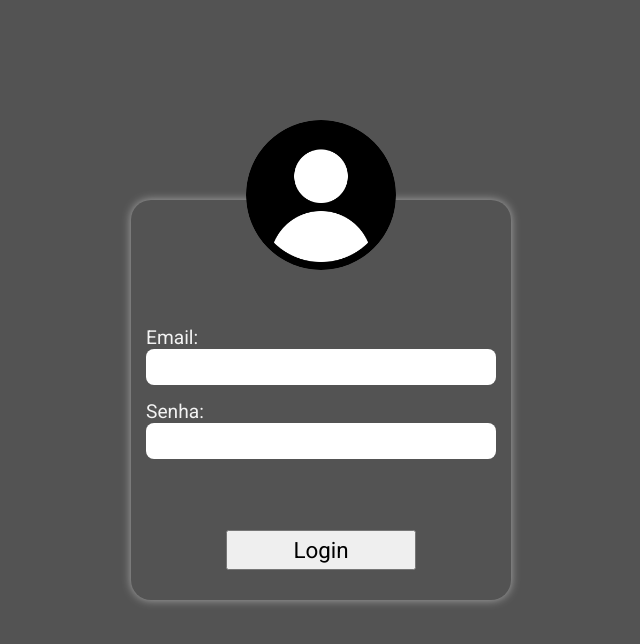
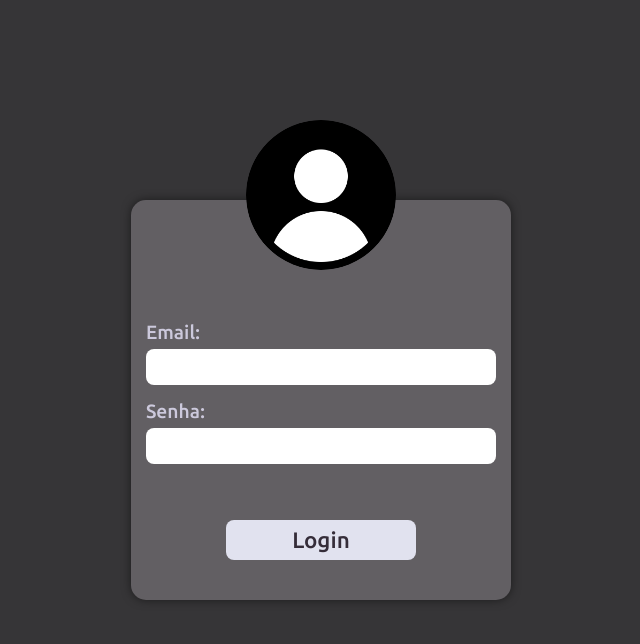
Before and after one commit to Jean-Domingues/form-login, a React (Create React App) app: page / in a window 1280 px wide. Shown: the top 644 px of the page, without its empty margins (319-959 px from the left). Built offline with nearby package versions, Linux system fonts and the light colour scheme.

Commit message:
Finalizando estilização form login

```diff
--- a/src/components/FormLogin/styles.js
+++ b/src/components/FormLogin/styles.js
@@ -8,11 +8,13 @@ export const UserPhoto = styled.header`
   img {
     border-radius: 50%;
     width: 150px;
-    transform: translateX(-50%)
+    transform: translateX(-50%);
   }
 `;
 
 export const FormContainer = styled.form`
+  background-color: var(--bg-secondary);
+
   display: flex;
   flex-direction: column;
   position: relative;
@@ -22,8 +24,8 @@ export const FormContainer = styled.form`
   height: 400px;
   width: 380px;
 
-  border-radius: 20px;
-  box-shadow: 0 0 10px rgba(255, 255, 255, 0.5);
+  border-radius: 15px;
+  box-shadow: 0 0 10px rgba(0, 0, 0, 0.5);
 
   form {
     display: flex;
@@ -38,6 +40,7 @@ export const FormContainer = styled.form`
 
     input {
       margin-bottom: 15px;
+      margin-top: 5px;
       padding: 8px;
       font-size: 1.2rem;
 
@@ -53,9 +56,15 @@ export const FormContainer = styled.form`
       height: 40px;
 
       position: absolute;
-      bottom: 30px;
+      bottom: 40px;
 
-      font: 1.4rem 'Roboto', sans-serif;
+      border: none;
+      border-radius: 8px;
+      font: 1.4rem 'Ubuntu', sans-serif;
+    }
+
+    button:hover {
+      filter: brightness(0.9);
     }
   }
 `;
--- a/src/style/GlobalStyles.js
+++ b/src/style/GlobalStyles.js
@@ -8,16 +8,32 @@ const GlobalStyles = createGlobalStyle`
     outline: 0;
   }
 
+  :root {
+    --bg-primary: #363537;
+    --bg-secondary: #625F63;
+    --text: #CCC9DC;
+    --title: #f3f3f3;
+    --dark-text: #352D39;
+    --primary: #324A5F;
+    --secondary: #E1E2EF;
+  }
+
   html, body, #root {
     height: 100vh;
   }
 
+  button {
+    background-color: var(--secondary);
+    color: var(--dark-text);
+    cursor: pointer;
+  }
+
   body {
     font-size: 62.5%; // 1rem = 10px
-    background-color: #535353;
-    color: #f3f3f3;
+    background-color: var(--bg-primary);
+    color: var(--text);
 
-    font-family: 'Roboto', sans-serif;
+    font: 500 1rem 'Ubuntu', sans-serif;
   }
 
   .app-container {
```
